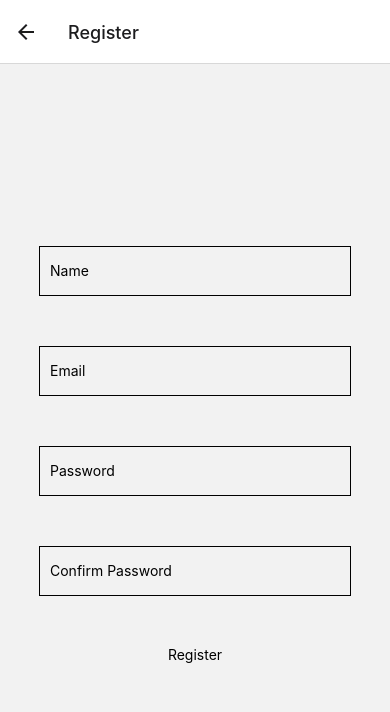
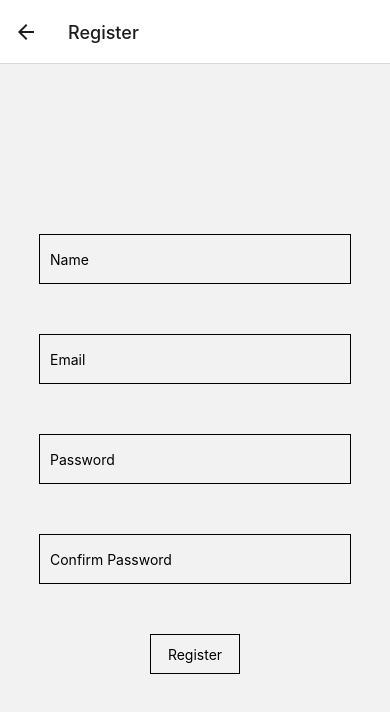
Before and after one commit to klemen-s/Avantis-Mobile-App, a React Native app: screen /Register in a window 390 px wide. Shown: the top 712 px of the page. Built offline with nearby package versions, Linux system fonts and the light colour scheme; no server answers.

Commit message:
Clear cart when logout

```diff
--- a/components/Logout.js
+++ b/components/Logout.js
@@ -2,15 +2,18 @@ import { useContext } from "react";
 import { Text, TouchableOpacity, StyleSheet } from "react-native";
 import { AuthDispatchContext } from "../context/AuthContext";
 import { deleteItemAsync } from "expo-secure-store";
+import { CartDispatchContext } from "../context/CartContext";
 
 export function Logout() {
   const authDispatch = useContext(AuthDispatchContext);
+  const cartDispatch = useContext(CartDispatchContext);
 
   async function handleLogout() {
     try {
       await deleteItemAsync("userId");
       await deleteItemAsync("userToken");
       authDispatch({ type: "SIGN_OUT" });
+      cartDispatch({ type: "CHECKOUT" });
     } catch (error) {
       console.log(error);
     }
--- a/components/Register.js
+++ b/components/Register.js
@@ -62,7 +62,7 @@ export function Register({ navigation }) {
       });
 
       console.log(data);
-      navigation.navigate("Home");
+      navigation.navigate("Login");
     } catch (err) {
       console.log(err);
 
@@ -155,7 +155,18 @@ export function Register({ navigation }) {
         secureTextEntry={true}
       />
 
-      <TouchableOpacity onPress={handleRegister}>
+      <TouchableOpacity
+        onPress={handleRegister}
+        style={{
+          borderWidth: 1,
+          borderColor: "black",
+          width: 90,
+          height: 40,
+          display: "flex",
+          justifyContent: "center",
+          alignItems: "center",
+        }}
+      >
         <Text>Register</Text>
       </TouchableOpacity>
     </View>
```
